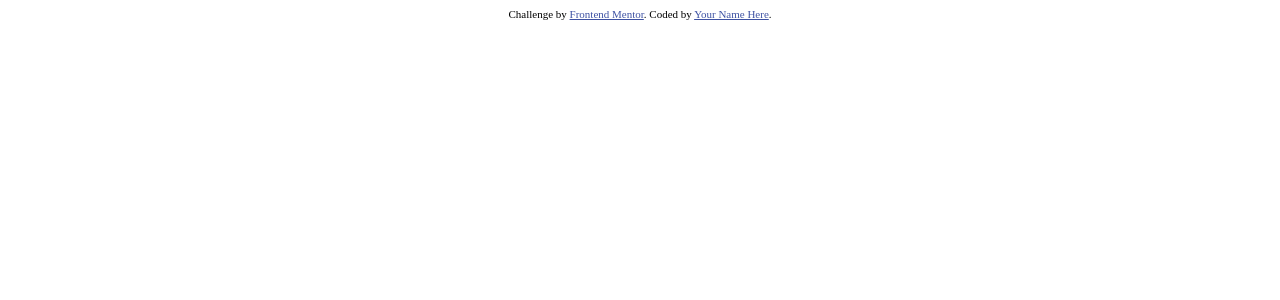
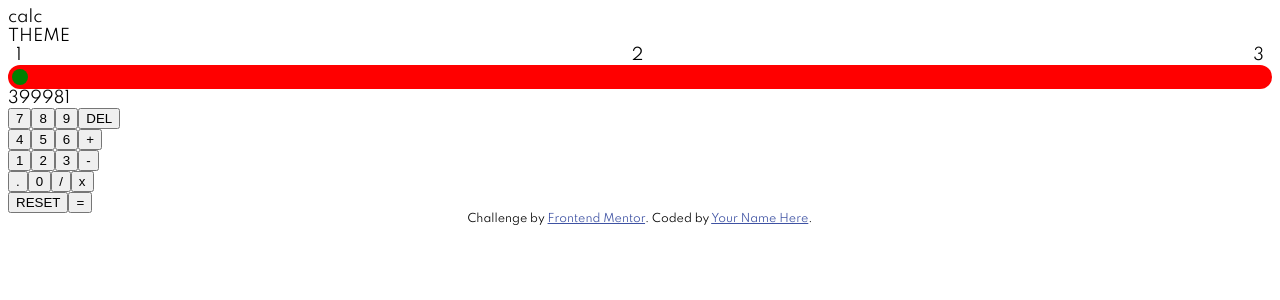
Before and after one commit to peawyoyoyin/fe-mentor-calculator-app, a React (Create React App) app in the folder app/: page / in a window 1280 px wide. Shown: the top 300 px of the page. Built offline with nearby package versions, Linux system fonts and the light colour scheme.

Commit message:
add theme selector switch

```diff
--- a/app/src/App.tsx
+++ b/app/src/App.tsx
@@ -1,6 +1,60 @@
+import { ThemeSelector } from "./components/ThemeSelector";
+
 function App() {
   return (
     <div>
+      <div>
+        <div>
+          calc
+        </div>
+        <div>
+          THEME
+          <ThemeSelector />
+        </div>
+      </div>
+      <div>
+        399981
+      </div>
+      <div>
+        <div>
+          <div>
+            <button>7</button>
+            <button>8</button>
+            <button>9</button>
+            <button>DEL</button>
+            </div>
+        </div>
+        <div>
+          <div>
+            <button>4</button>
+            <button>5</button>
+            <button>6</button>
+            <button>+</button>
+            </div>
+        </div>
+        <div>
+          <div>
+            <button>1</button>
+            <button>2</button>
+            <button>3</button>
+            <button>-</button>
+            </div>
+        </div>
+        <div>
+          <div>
+            <button>.</button>
+            <button>0</button>
+            <button>/</button>
+            <button>x</button>
+            </div>
+        </div>
+        <div>
+          <div>
+            <button>RESET</button>
+            <button>=</button>
+          </div>
+        </div>
+      </div>
     </div>
   );
 }
--- /dev/null
+++ b/app/src/components/ThemeSelector.tsx
@@ -0,0 +1,20 @@
+import { useState } from "react"
+
+import styles from '../styles/ThemeSelector.module.css';
+
+export function ThemeSelector() {
+  const [theme, setTheme] = useState(0);
+
+  return (
+    <div className={styles.container}>
+      <div className={styles.labels}>
+        <label>1</label>
+        <label>2</label>
+        <label>3</label>
+      </div>
+      <div className={styles.switch} onClick={() => setTheme(theme => (theme + 1) % 3)}>
+        <div className={`${styles.dial} ${styles[`dial-${theme}`]}`}></div>
+      </div>
+    </div>
+  )
+}
--- /dev/null
+++ b/app/src/styles/ThemeSelector.module.css
@@ -0,0 +1,38 @@
+.labels {
+  display: flex;
+  justify-content: space-between;
+  padding: 0px 8px 0px 8px;
+}
+
+.switch {
+  background-color: red;
+  border-radius: 1em;
+  padding: 4px;
+}
+
+.dial {
+  content: '';
+  width: 1em;
+  height: 1em;
+  display: block;
+  border-radius: 50%;
+  position: relative;
+  background-color: green;
+
+  transition: left 0.2s, transform 0.2s;
+}
+
+.dial.dial-0 {
+  left: 0;
+  transform: translateX(0);
+}
+
+.dial.dial-1 {
+  left: 50%;
+  transform: translateX(-50%);
+}
+
+.dial.dial-2 {
+  left: 100%;
+  transform: translateX(-100%);
+}
--- a/app/src/styles/index.css
+++ b/app/src/styles/index.css
@@ -2,3 +2,7 @@
   font-family: 'Spartan';
   src: local('Spartan'), url(../fonts/spartan.ttf) format('truetype');
 }
+
+body {
+  font-family: Spartan;
+}
```
